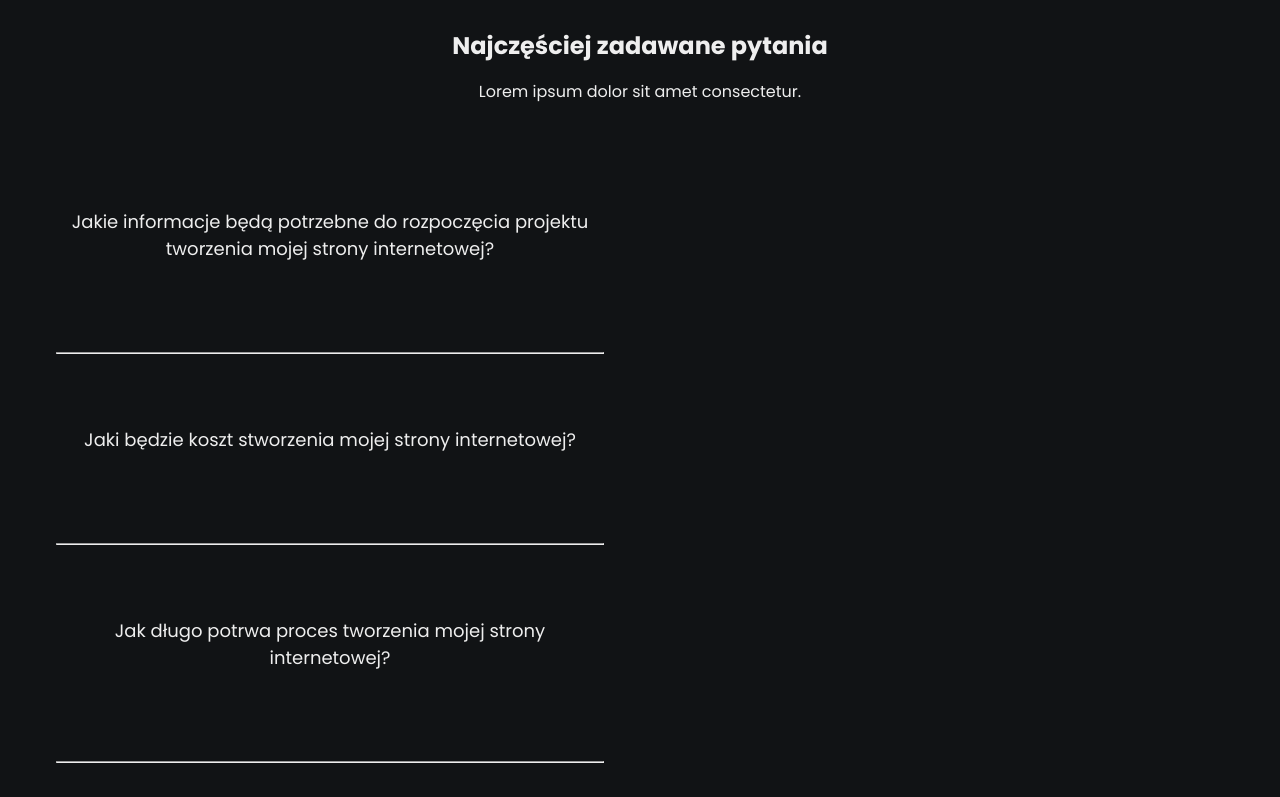
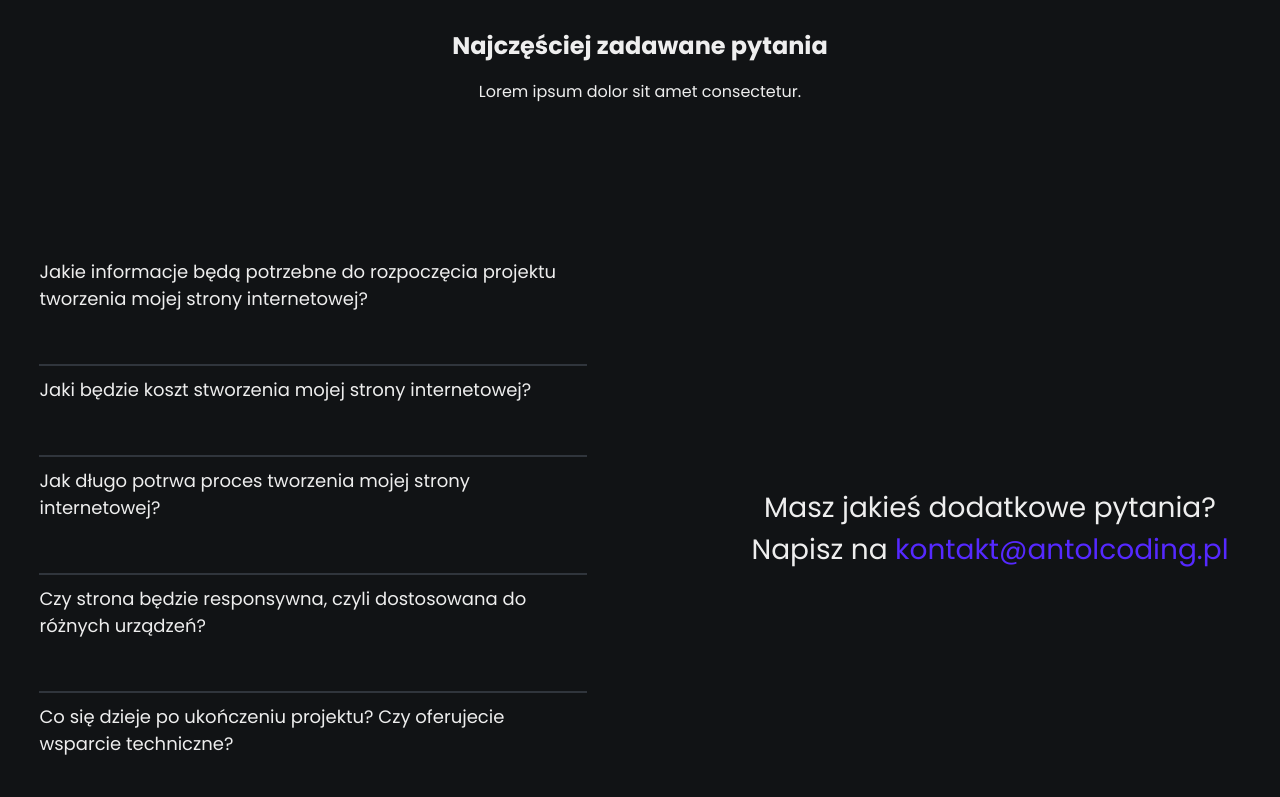
Before and after one commit to Antolek138/mp, a website: page index.html in a window 1280 px wide. Shown: the part 3002-3799 px from the top of the page. Drawn offline with nearby package versions, Linux system fonts and the light colour scheme.

Commit message:
added-desktop

```diff
--- a/index.html
+++ b/index.html
@@ -130,7 +130,7 @@
                 <h2 class="section__title">Najczęściej zadawane pytania</h2>
                 <p class="section__text">Lorem ipsum dolor sit amet consectetur.</p>
             </div>
-            <div class="wrapper">
+            <div class="questions__container">
                 <div class="questions__accordion-container">
                     <div class="questions__accordion-content">
                         <div class="questions__accordion-header">
@@ -141,7 +141,7 @@
                             podstawowych informacji, takich jak cel strony, grupa docelowa, preferencje dotyczące
                             kolorów i stylu, a także istniejące treści, które chciałbyś uwzględnić na stronie.</p>
                     </div>
-                    <hr>
+                    <div class="questions__line"></div>
                     <div class="questions__accordion-content">
                         <div class="questions__accordion-header">
                             <span class="questions__acccordion-title">Jaki będzie koszt stworzenia mojej strony
@@ -151,7 +151,7 @@
                             strony, funkcje, stopień niestandardowości oraz ewentualne dodatkowe usługi, takie jak
                             hosting czy utrzymanie. Po omówieniu Twoich potrzeb, przygotujemy indywidualną wycenę.</p>
                     </div>
-                    <hr>
+                    <div class="questions__line"></div>
                     <div class="questions__accordion-content">
                         <div class="questions__accordion-header">
                             <span class="questions__acccordion-title">Jak długo potrwa proces tworzenia mojej strony
@@ -161,7 +161,7 @@
                             skomplikowania i rozmiaru. Pracujemy nad projektem tak szybko, jak to możliwe, zachowując
                             jednocześnie staranność i dokładność, aby zapewnić Ci wysokiej jakości stronę.</p>
                     </div>
-                    <hr>
+                    <div class="questions__line"></div>
                     <div class="questions__accordion-content">
                         <div class="questions__accordion-header">
                             <span class="questions__acccordion-title">Czy strona będzie responsywna, czyli dostosowana
@@ -171,7 +171,7 @@
                             o responsywności. Oznacza to, że strona będzie dostosowana do różnych rozmiarów ekranów, od
                             komputerów stacjonarnych po smartfony, zapewniając optymalne doświadczenie użytkownika.</p>
                     </div>
-                    <hr>
+                    <div class="questions__line"></div>
                     <div class="questions__accordion-content">
                         <div class="questions__accordion-header">
                             <span class="questions__acccordion-title">Co się dzieje po ukończeniu projektu? Czy
@@ -183,6 +183,11 @@
                             problemów technicznych.</p>
                     </div>
                 </div>
+                <p class="questions__text">
+                    Masz jakieś dodatkowe pytania?
+                    <br>
+                    Napisz na <span class="colorSecondary">kontakt@antolcoding.pl</span>
+                </p>
             </div>
         </section>
     </main>
--- a/src/sass/_components.scss
+++ b/src/sass/_components.scss
@@ -19,12 +19,15 @@ h1 {
 	padding: 4em 0;
 }
 
-hr {
-	margin: 2em 0;
+.questions__line {
+	width: 100%;
+	height: 2px;
+	background-color: c.$bgColorTwo;
 }
 
 .section__text-box {
 	margin-bottom: 6em;
+	padding: 0 1em;
 	text-align: center;
 }
 
@@ -36,6 +39,10 @@ hr {
 	color: c.$primary;
 }
 
+.colorSecondary {
+	color: c.$secondary;
+}
+
 .colorWhite {
 	color: c.$white;
 }
--- a/src/sass/style.scss
+++ b/src/sass/style.scss
@@ -208,7 +208,7 @@ body {
 	&__accordion-container {
 		display: flex;
 		flex-direction: column;
-		gap: 40px;
+		gap: 10px;
 		padding: 0.5em 1em;
 		max-width: 580px;
 		text-align: center;
@@ -228,6 +228,13 @@ body {
 		height: 0;
 		color: c.$textColorTwo;
 		transition: height 0.3s linear;
+	}
+
+	&__text {
+		margin: 4em 0 2em 0;
+		padding: 0 1em;
+		text-align: center;
+		font-size: 2rem;
 	}
 }
 
@@ -293,6 +300,22 @@ body {
 	.operation {
 		&__card {
 			width: 420px;
+		}
+	}
+
+	.questions {
+		&__container {
+			display: flex;
+			align-items: center;
+			flex-direction: column;
+		}
+
+		&__accordion-content {
+			margin-bottom: 1.5em;
+		}
+
+		&__text {
+			font-size: 2.4rem;
 		}
 	}
 }
@@ -387,6 +410,33 @@ body {
 			}
 		}
 	}
+
+	.questions {
+		display: flex;
+		align-items: center;
+		flex-direction: column;
+		gap: 50px;
+
+		&__container {
+			justify-content: center;
+			flex-direction: row;
+			flex-wrap: wrap;
+			gap: 120px;
+		}
+
+		&__accordion-content {
+			text-align: left;
+		}
+
+		&__accordion-header {
+			cursor: pointer;
+		}
+
+		&__text {
+			margin: 0;
+			font-size: 2.8rem;
+		}
+	}
 }
 
 @media (min-width: 1200px) {
```
Also changed, not shown: dist/css/style.min.css, 1 other file.
